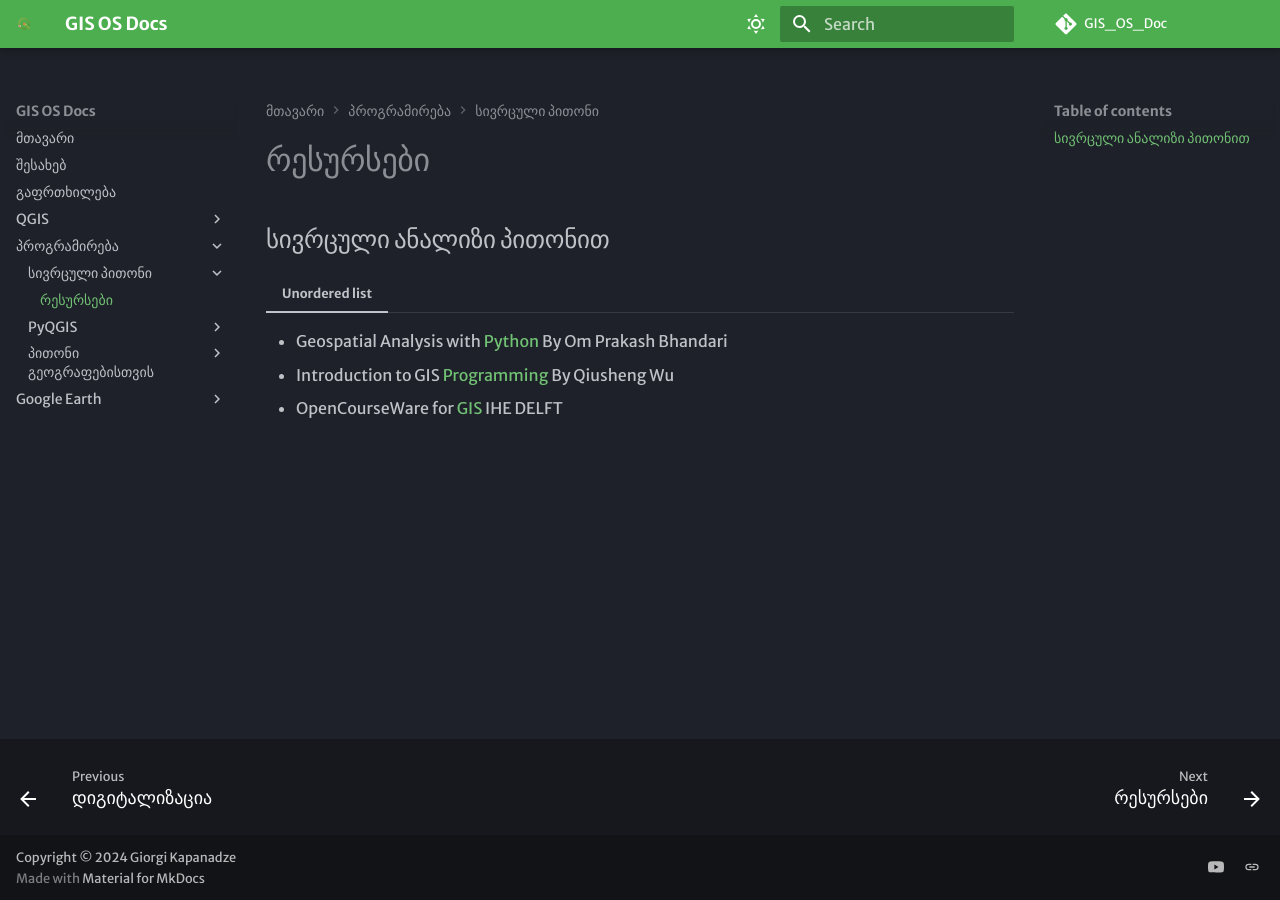
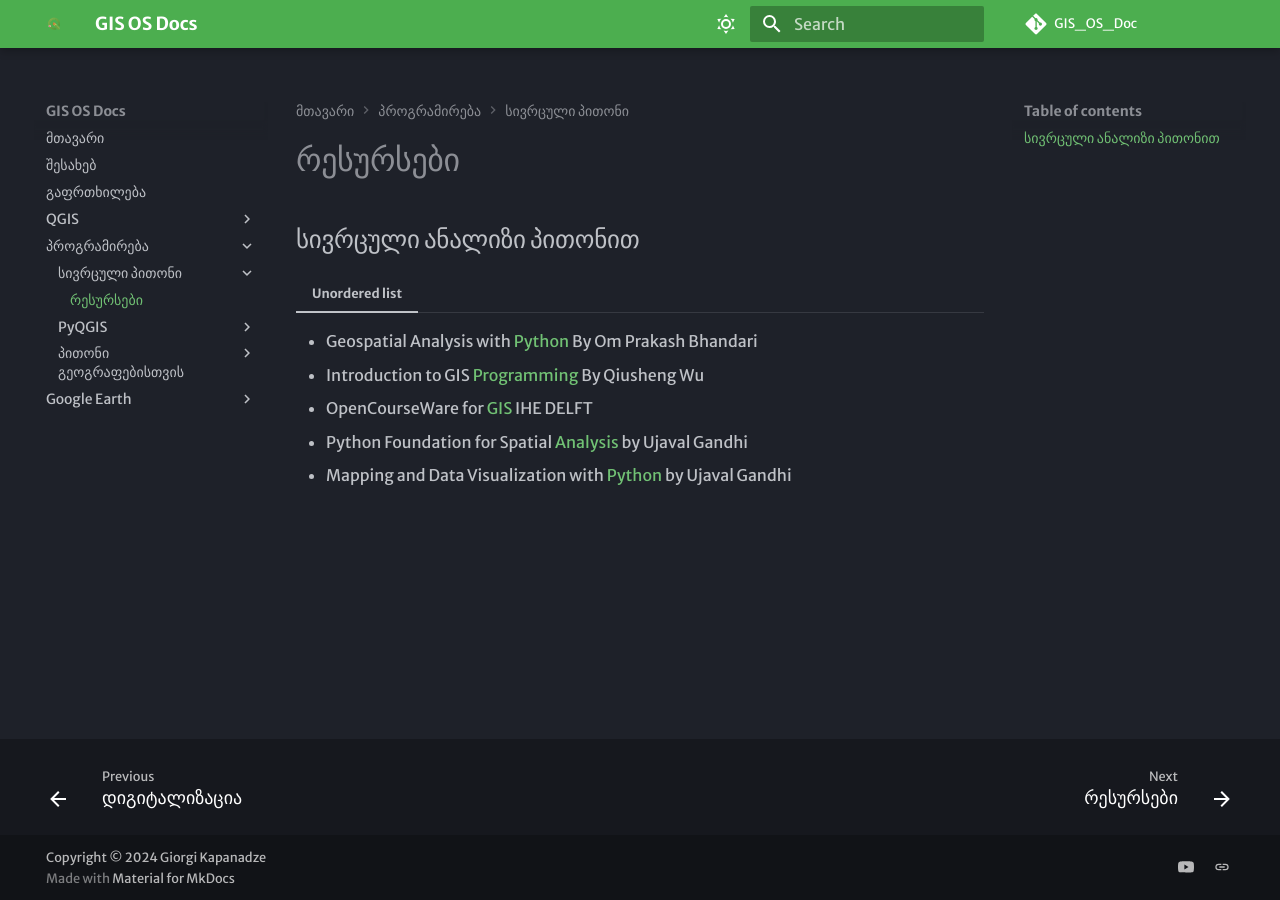
Before and after one commit to ezdanapak/GIS_OS_Doc, an MkDocs documentation site: the page built from docs/Programming/Spatial_python/resources.md, in a window 1280 px wide. Built offline with MkDocs 1.6.1 and Material for MkDocs 9.7.7, drawn with Linux system fonts in a browser that asks for light colours; some web fonts are replaced; comment, search, counter and statistics services are not loaded.

Commit message:
დაემატა რესურსები

```diff
--- a/docs/Programming/Spatial_python/resources.md
+++ b/docs/Programming/Spatial_python/resources.md
@@ -5,3 +5,5 @@
     * Geospatial Analysis with [Python](https://ohm-np.github.io/Python_tutorial/intro.html) By Om Prakash Bhandari
     * Introduction to GIS [Programming](https://geog-312.gishub.org/) By Qiusheng Wu
     * OpenCourseWare for [GIS](https://courses.gisopencourseware.org//) IHE DELFT
+    * Python Foundation for Spatial [Analysis](https://courses.spatialthoughts.com/python-foundation.html) by Ujaval Gandhi
+    * Mapping and Data Visualization with [Python](https://courses.spatialthoughts.com/python-dataviz.html) by Ujaval Gandhi
--- a/mkdocs.yml
+++ b/mkdocs.yml
@@ -19,6 +19,10 @@ theme:
     - search.share
     #- toc.integrate
     - content.code.copy
+    - content.code.select
+    - content.code.annotate
+    - content.tooltips
+
   font:
     text: Merriweather Sans
     code: Red Hat Mono
@@ -58,6 +62,9 @@ theme:
       quote: octicons/quote-16
 
 extra:
+  status:
+      new: Recently added
+      deprecated: Deprecated
   social:
     - icon: simple/youtube
       link: https://www.youtube.com/@GISGEORGIA
@@ -84,6 +91,7 @@ markdown_extensions:
   - pymdownx.inlinehilite
   - pymdownx.snippets
   - pymdownx.superfences
+  - pymdownx.highlight
   - pymdownx.tabbed:
       alternate_style: true
   - admonition
@@ -100,19 +108,19 @@ markdown_extensions:
         permalink: True
         separator: "_"
 
-extra_css:
-  - stylesheets/extra.css
+# extra_javascript:
+#   - js/toggle-lines.js
+
+# extra_css:
+#   - stylesheets/styles.css
+#   - stylesheets/extra.css
+
+
 
 nav:
   - მთავარი: 'index.md'
   - შესახებ: 'about.md'
   - გაფრთხილება: 'warning.md'
-
-  #- content: 'content-tabs.md'
-  #- admonitions: 'admonitions.md'
-  #- diagrams: 'diagram-examples.md'
-  #- test: 'test.md'
-  #- test2: './section1/test2.md'
   - 'QGIS':
     - შეიპ-ფაილი: './QGIS/shapefile.md'
     - საკოორდინატო სისტემები: './QGIS/Coordinate_systems.md'
```
Also changed, not shown: docs/Programming/PyQGIS/PyQGIS_resources.md (+1 -1 lines), docs/Programming/PyQGIS/PyQGIS_topics/PyQGIS_coordinates.md (+2 -2 lines), docs/Programming/Python_for_geographers/notebooks/01_variables.md (+2 -2 lines), docs/js/toggle-lines.js (added, +32 -0 lines), docs/stylesheets/styles.css (added, +9 -0 lines).
